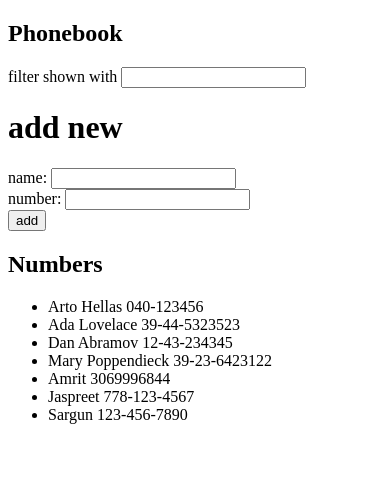
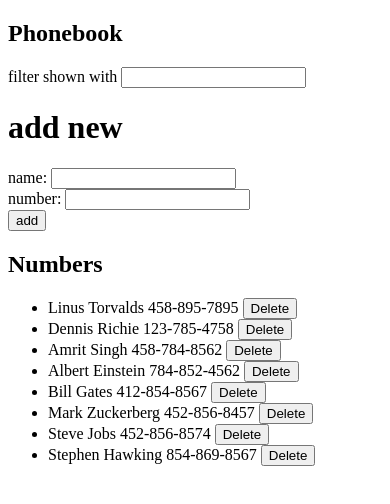
Before and after one commit to amritsagoo91/phonebook, a React (Vite) app: page / in a window 390 px wide. Shown: the top 504 px of the page. Built offline with nearby package versions, Linux system fonts and the light colour scheme; data requests are answered from the project's data file.

Commit message:
2.14: The Phonebook step 9

```diff
--- a/db.json
+++ b/db.json
@@ -1,39 +1,44 @@
 {
   "persons": [
     {
-      "name": "Arto Hellas",
-      "number": "040-123456",
-      "id": "1"
+      "id": "1",
+      "name": "Linus Torvalds",
+      "number": "458-895-7895"
     },
     {
-      "name": "Ada Lovelace",
-      "number": "39-44-5323523",
-      "id": "2"
+      "id": "2",
+      "name": "Dennis Richie",
+      "number": "123-785-4758"
     },
     {
-      "name": "Dan Abramov",
-      "number": "12-43-234345",
-      "id": "3"
+      "id": "4",
+      "name": "Amrit Singh",
+      "number": "458-784-8562"
     },
     {
-      "name": "Mary Poppendieck",
-      "number": "39-23-6423122",
-      "id": "4"
+      "id": "5",
+      "name": "Albert Einstein",
+      "number": "784-852-4562"
     },
     {
-      "id": 5,
-      "name": "Amrit",
-      "number": "3069996844"
+      "id": "6",
+      "name": "Bill Gates",
+      "number": "412-854-8567"
     },
     {
-      "id": 6,
-      "name": "Jaspreet",
-      "number": "778-123-4567"
+      "id": "7",
+      "name": "Mark Zuckerberg",
+      "number": "452-856-8457"
     },
     {
-      "id": 7,
-      "name": "Sargun",
-      "number": "123-456-7890"
+      "id": "8",
+      "name": "Steve Jobs",
+      "number": "452-856-8574"
+    },
+    {
+      "id": "9",
+      "name": "Stephen Hawking",
+      "number": "854-869-8567"
     }
   ]
 }
--- a/src/App.jsx
+++ b/src/App.jsx
@@ -3,6 +3,7 @@ import Filter from './components/Filter'
 import PersonForm from './components/PersonForm'
 import Persons from './components/Persons'
 import service from './services/numbers'
+import axios from 'axios'
 
 const Person = ({ person }) => <p>{person.name} {person.number}</p>
 
@@ -18,12 +19,33 @@ const App = () => {
   const [filterList, setFilterList] = useState(persons)
 
   const addPerson = (newPerson) => {
+
     service.create(newPerson).then(responseNew => {
       setPersons(persons.concat(responseNew))
       setFilterList(persons.concat(responseNew))
     }
     )
   }
+
+  const deletePerson = async (id) => {
+    try {
+      const findPerson = filterList.find(person => person.id == id)
+      if (window.confirm(`Do you really want to delete ${findPerson.name}`)) {
+
+        axios.delete(`http://localhost:3001/persons/${findPerson.id}`).then(response => {
+          setPersons(prevPersons => prevPersons.filter(person => person.id !== id));
+          setFilterList(prevFilterList => prevFilterList.filter(person => person.id !== id));
+
+
+        })
+      }
+
+
+
+    } catch (error) {
+      console.error("Error deleting person:", error);
+    }
+  };
 
   const handleFilter = (filterName) => {
     const filteredList_ = persons.filter(person => person.name.toLowerCase().includes(filterName.toLowerCase()))
@@ -37,7 +59,7 @@ const App = () => {
       <h1>add new</h1>
       <PersonForm addPerson={addPerson} persons={persons} />
       <h2>Numbers</h2>
-      <Persons filterList={filterList} />
+      <Persons filterList={filterList} deletePerson={deletePerson} />
     </div>
   )
 }
--- a/src/components/PersonForm.jsx
+++ b/src/components/PersonForm.jsx
@@ -6,10 +6,11 @@ function PersonForm({ addPerson, persons }) {
     const handleSubmit = (e) => {
         e.preventDefault();
         const exist = persons.some(person => person.name.toLowerCase().trim() === newName.toLowerCase().trim())
+
         if (exist) {
             alert(`${newName} is already exist`)
         } else {
-            const newPersonObject = { name: newName, number: newNumber, id: persons.length + 1 }
+            const newPersonObject = { name: newName, number: newNumber, id: String(persons.length + 1) }
             addPerson(newPersonObject)
             setNewName('')
             setNewNumber('')
--- a/src/components/Persons.jsx
+++ b/src/components/Persons.jsx
@@ -1,12 +1,12 @@
 import React from 'react'
 
-function Persons({ filterList }) {
+function Persons({ filterList, deletePerson }) {
     return (
         <ul>
             {
                 filterList.map(person =>
 
-                    <li key={person.id}>{person.name} {person.number}</li>
+                    <li key={person.id}>{person.name} {person.number}{" "}<button onClick={()=>deletePerson(person.id)}>Delete</button></li>
                 )
             }
         </ul>
--- a/src/services/numbers.js
+++ b/src/services/numbers.js
@@ -1,12 +1,16 @@
 import axios from "axios";
 const baseUrl = 'http://localhost:3001/persons'
 
-const getAll = () => {
-    return axios.get(baseUrl).then(response => response.data)
+const getAll = async () => {
+    const response = await axios.get(baseUrl);
+    return response.data;
 }
 
-const create = (obj) => {
-    return axios.post(baseUrl, obj).then(response => response.data)
+const create = async (obj) => {
+    const response = await axios.post(baseUrl, obj);
+    return response.data;
 }
 
+
+
 export default { getAll, create }
```
